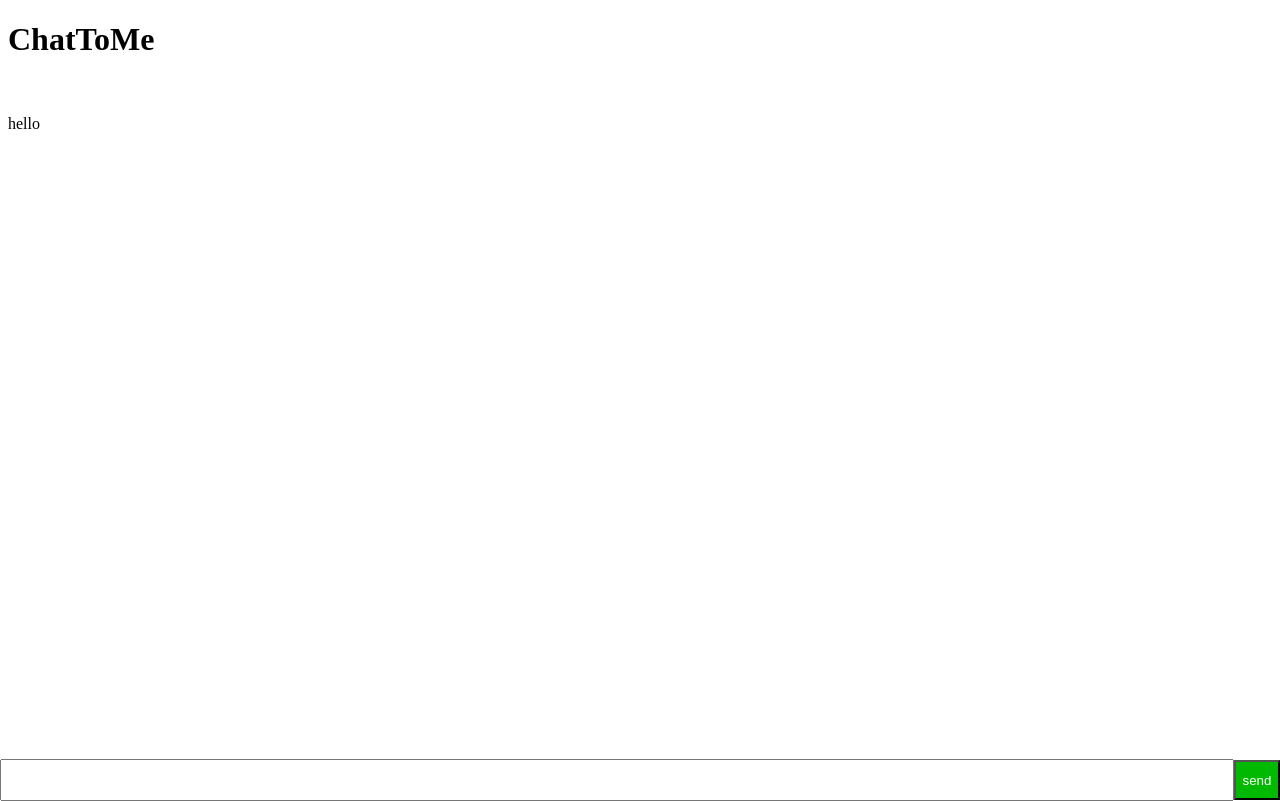
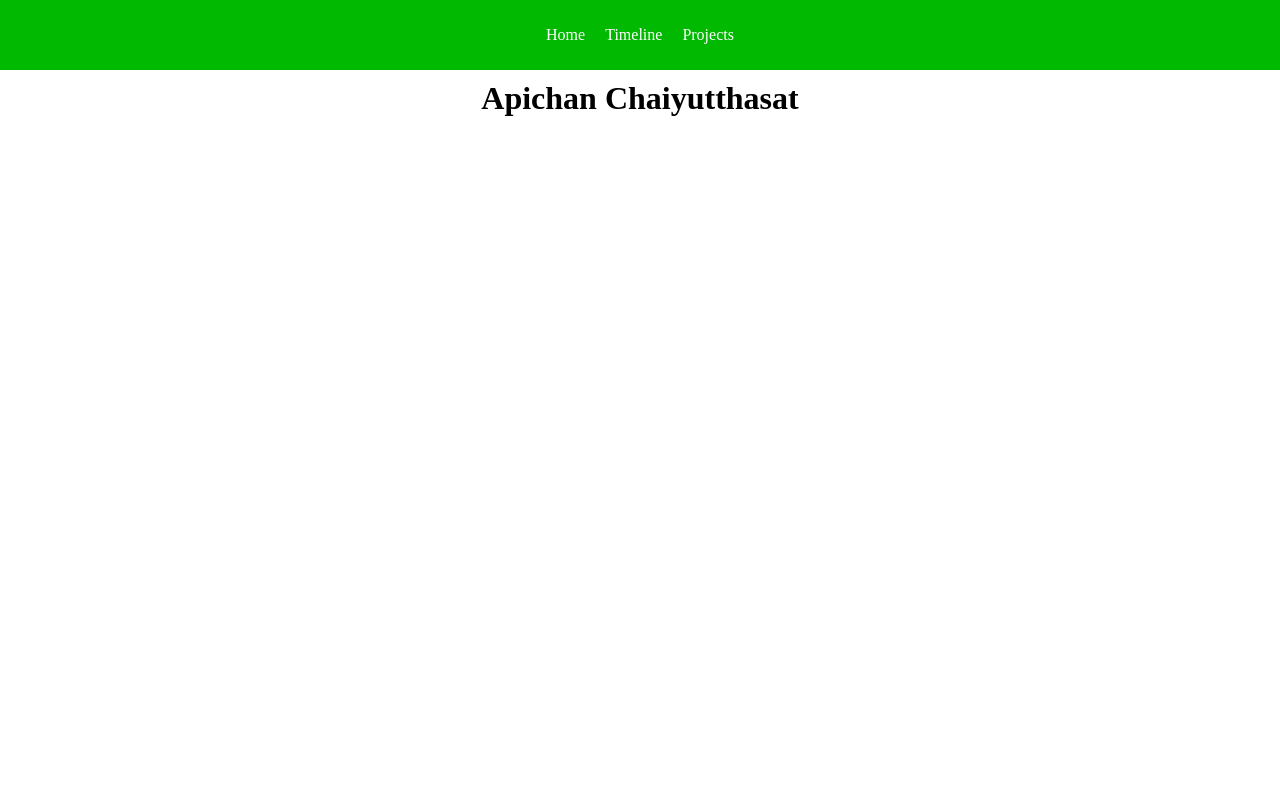
Before and after one commit to ak1103dev/profile, a Next.js app: page / in a window 1280 px wide. Built offline with nearby package versions, Linux system fonts and the light colour scheme.

Commit message:
:lipstick: init 3 pages

```diff
--- a/components/Input.js
+++ /dev/null
@@ -1,33 +0,0 @@
-import React from 'react';
-
-export default () => (
-  <div>
-    <div className="inputBox">
-      <textarea className="textInput" />
-      <button className="sendButton">send</button>
-    </div>
-    <style jsx>{`
-      .inputBox {
-        position: absolute;
-        bottom: 0;
-        left: 0;
-        right: 0;
-        margin: 0;
-        color: #FFF;
-      }
-      .textInput {
-        position: relative;
-        top: 16px;
-        width: calc(100% - 52px);
-        font-size: 16px;
-        resize: none;
-      }
-      .sendButton {
-        width: 46px;
-        height: 40px;
-        background-color: #00b900;
-        color: #FFF;
-      }
-    `}</style>
-  </div>
-);
--- a/components/Messages.js
+++ /dev/null
@@ -1,27 +0,0 @@
-import React from 'react';
-import { arrayOf, shape, string, bool } from 'prop-types';
-
-export default function Messages({ messages }) {
-  return (
-    <div>
-      <div className="messages">
-        { messages[0].message }
-      </div>
-      <style jsx>{`
-        .messages {
-          margin-top: 57px;
-        }
-      `}</style>
-    </div>
-  );
-}
-
-Messages.propTypes = {
-  messages: arrayOf(shape({
-    message: string.isRequired,
-    isOwner: bool.isRequired,
-  })),
-};
-Messages.defaultProps = {
-  messages: [],
-};
--- a/components/NavigationBar.js
+++ b/components/NavigationBar.js
@@ -1,9 +1,26 @@
 import React from 'react';
+import Link from 'next/link';
 
 export default () => (
-  <div>
-    <h1>ChatToMe</h1>
+  <div className="container">
+    <p className="menus">
+      {
+        [{
+          label: 'Home',
+          path: '/',
+        }, {
+          label: 'Timeline',
+          path: '/timeline',
+        }, {
+          label: 'Projects',
+          path: '/projects',
+        }].map(menu =>
+          <Link href={menu.path}><a className="menu">{menu.label}</a></Link>,
+        )
+      }
+    </p>
     <style jsx>{`
+      .container {
         position: absolute;
         top: 0;
         left: 0;
@@ -12,6 +29,14 @@ export default () => (
         padding: 10px;
         background-color: #00b900;
         color: #FFF;
+      }
+      .menus {
+        text-align: center;
+      }
+      .menu {
+        padding: 0 10px;
+        color: #FFF;
+      }
     `}</style>
   </div>
 );
--- a/next.config.js
+++ b/next.config.js
@@ -1,6 +1,7 @@
 module.exports = {
   exportPathMap: () => ({
     '/': { page: '/' },
-    '/about': { page: '/about' },
+    '/timeline': { page: '/timeline' },
+    '/projects': { page: '/projects' },
   }),
 };
--- a/pages/_document.js
+++ b/pages/_document.js
@@ -1,6 +1,7 @@
 import React from 'react';
 import Document, { Head, Main, NextScript } from 'next/document';
 import flush from 'styled-jsx/server';
+import NavigationBar from '../components/NavigationBar';
 
 export default class MyDocument extends Document {
   static getInitialProps({ renderPage }) {
@@ -13,13 +14,20 @@ export default class MyDocument extends Document {
     return (
       <html lang="en" >
         <Head>
-          <title>ChatToMe</title>
+          <title>AK1103DEV</title>
           <meta name="viewport" content="initial-scale=1.0, width=device-width" />
+          <link rel="shortcut icon" href="https://avatars0.githubusercontent.com/u/8772991?v=3&s=460" />
         </Head>
         <body className="custom_class">
+          <NavigationBar />
           <Main />
           <NextScript />
         </body>
+        <style global jsx>{`
+          .content {
+            margin-top: 80px;
+          }
+        `}</style>
       </html>
     );
   }
--- a/pages/about.js
+++ /dev/null
@@ -1,5 +0,0 @@
-import React from 'react';
-
-export default () => (
-  <p>Welcome to About!</p>
-);
--- a/pages/index.js
+++ b/pages/index.js
@@ -1,8 +1,5 @@
 import React, { Component } from 'react';
 // import Link from 'next/link';
-import NavigationBar from '../components/NavigationBar';
-import Input from '../components/Input';
-import Messages from '../components/Messages';
 
 export default class Home extends Component {
   constructor() {
@@ -17,15 +14,14 @@ export default class Home extends Component {
 
   render() {
     return (
-      <div>
+      <div className="content">
         <div className="container">
-          <NavigationBar />
-          <Messages messages={this.state.messages} />
-          <Input />
+          <h1>Apichan Chaiyutthasat</h1>
         </div>
         <style jsx>{`
           .container {
             width: 100%;
+            text-align: center;
           }
         `}</style>
       </div>
```
Also changed, not shown: pages/projects.js (added, +7 -0 lines), pages/timeline.js (added, +7 -0 lines). Lines whose indentation alone changed are shown as unchanged.
